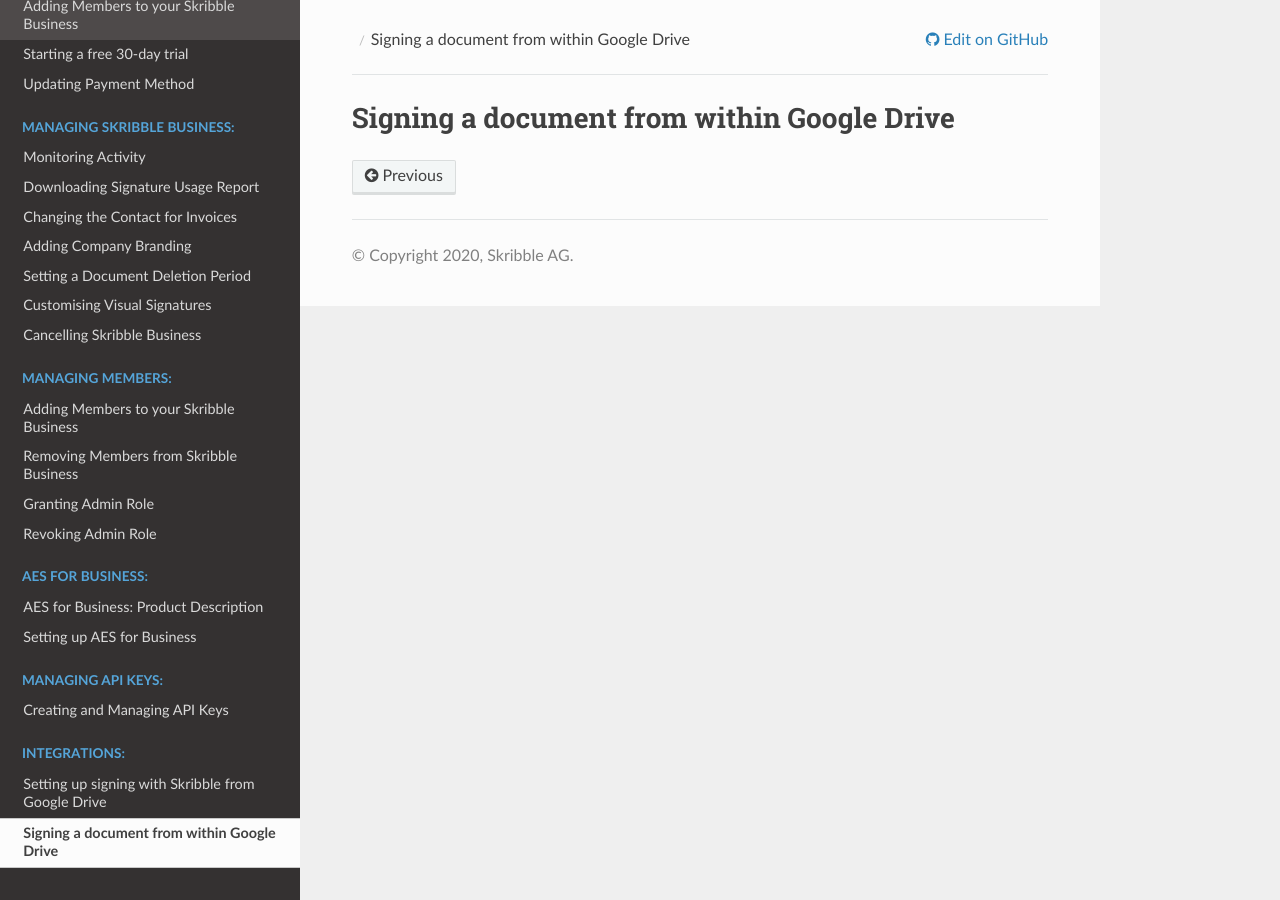
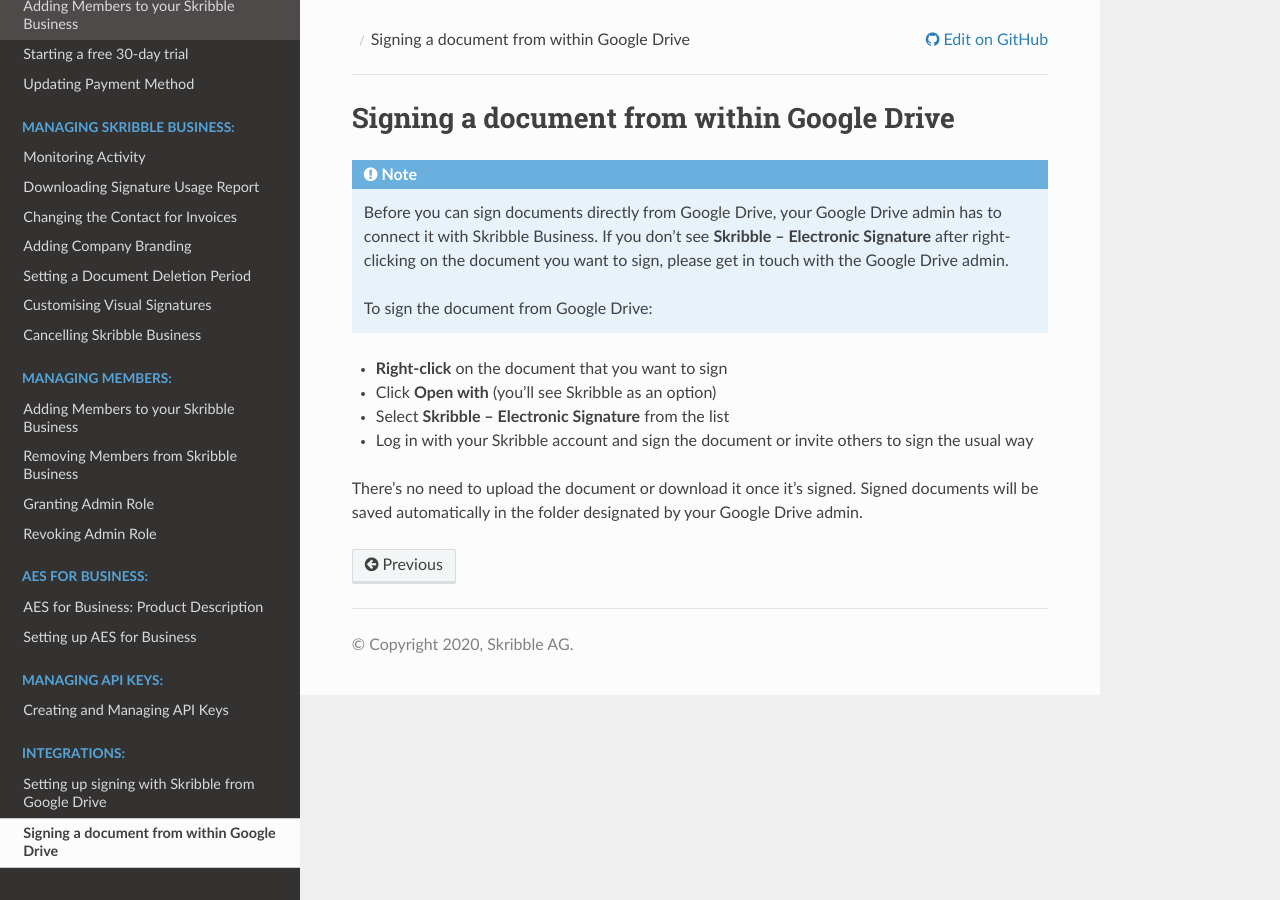
Before and after one commit to matthieu-bt/business-guide, a Sphinx documentation site: the page built from source/integrations/signgd.rst, in a window 1280 px wide. Built offline with Sphinx 7.4.7 and the Read the Docs theme 2.0.0, drawn with Linux system fonts in a browser that asks for light colours.

Commit message:
New content
Added new content on how to sign from Google Drive

```diff
--- a/source/integrations/signgd.rst
+++ b/source/integrations/signgd.rst
@@ -3,3 +3,18 @@
 ===========================================
 Signing a document from within Google Drive
 ===========================================
+
+.. NOTE::
+  Before you can sign documents directly from Google Drive, your Google Drive admin has to connect it with Skribble Business. If you don’t see **Skribble – Electronic Signature** after right-clicking on the document you want to sign, please get in touch with the Google Drive admin.
+
+  To sign the document from Google Drive:
+
+- **Right-click** on the document that you want to sign
+
+- Click **Open with** (you’ll see Skribble as an option)
+
+- Select **Skribble – Electronic Signature** from the list
+
+- Log in with your Skribble account and sign the document or invite others to sign the usual way
+
+There’s no need to upload the document or download it once it’s signed. Signed documents will be saved automatically in the folder designated by your Google Drive admin.
```
